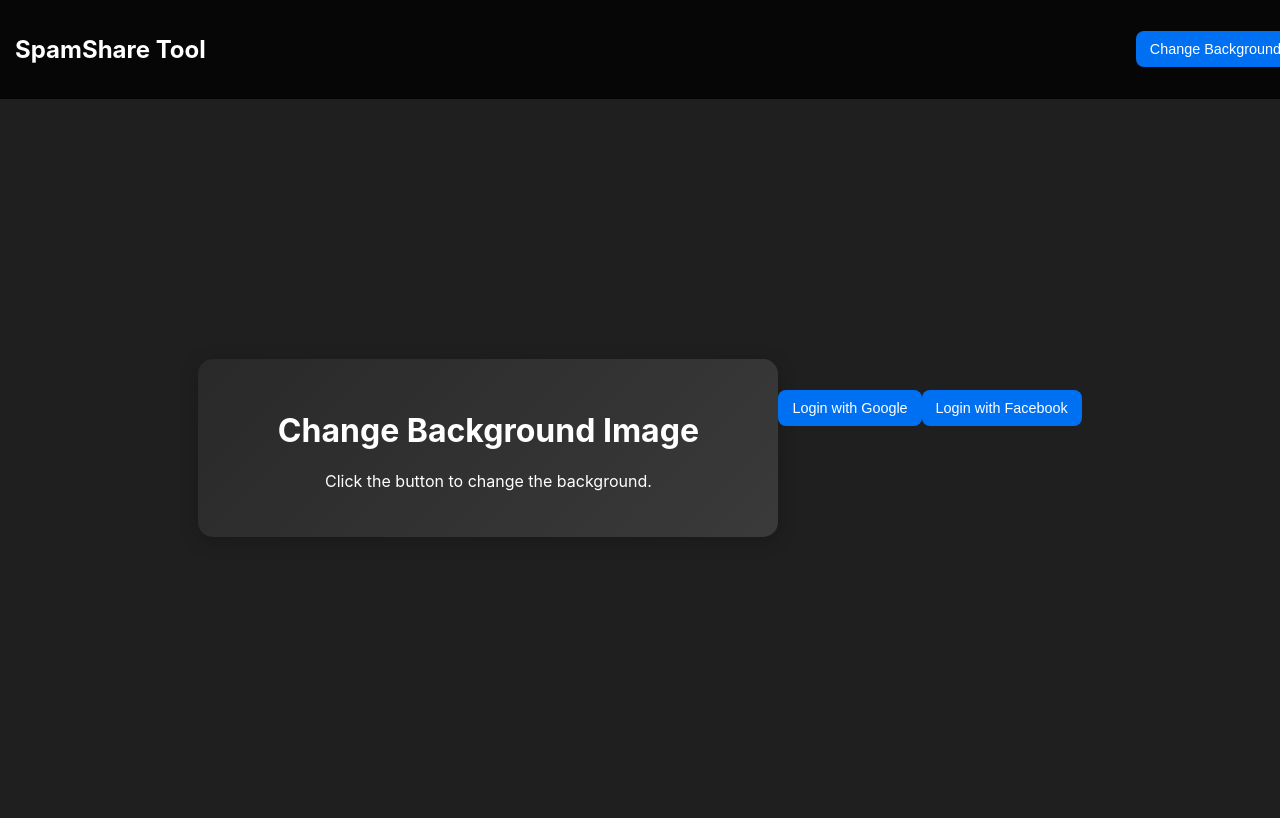
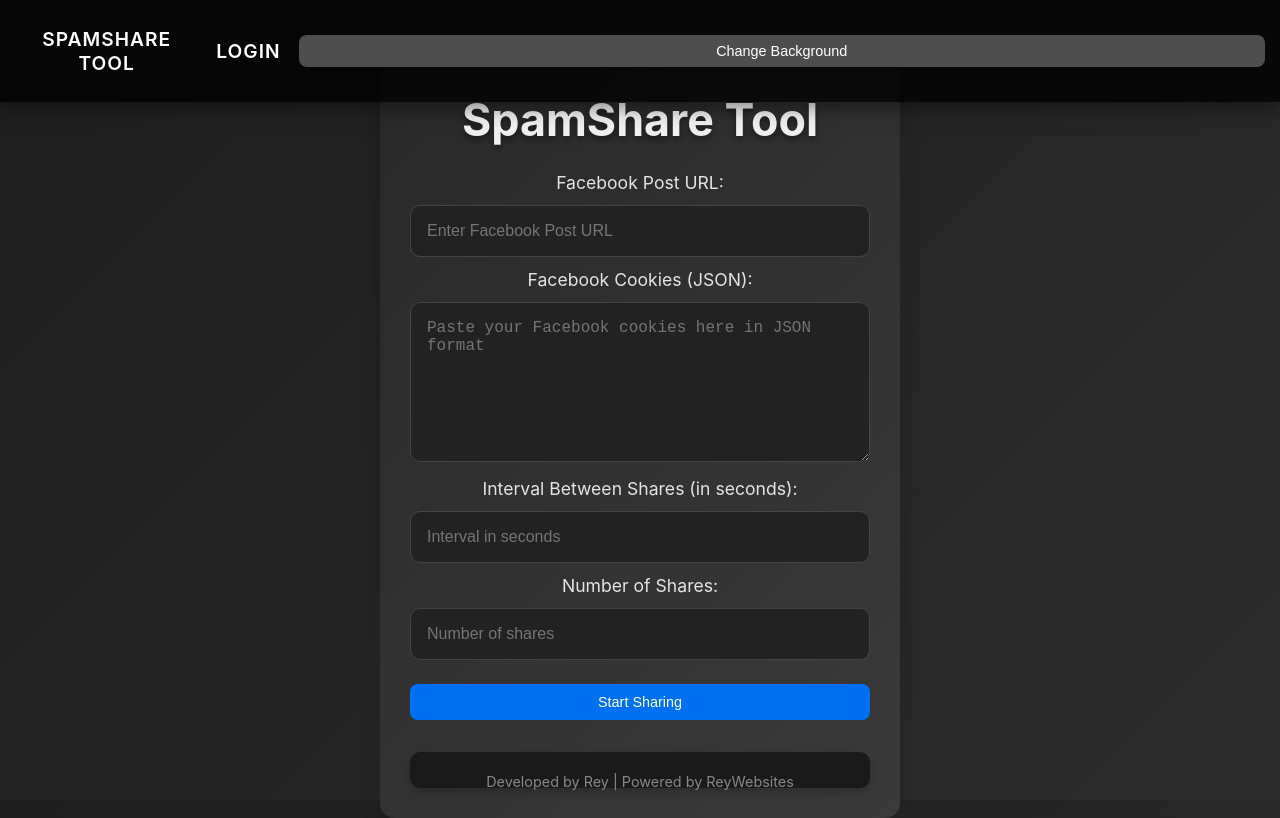
Before and after one commit to Lucifurge/spamshare-api, a website: page public/index.html in a window 1280 px wide. Drawn offline with Linux system fonts and the light colour scheme.

Commit message:
Update index.html

```diff
--- a/public/index.html
+++ b/public/index.html
@@ -5,8 +5,15 @@
   <meta name="viewport" content="width=device-width, initial-scale=1.0">
   <title>SpamShare Tool</title>
   <style>
+    * {
+      box-sizing: border-box;
+      margin: 0;
+      padding: 0;
+    }
+
     body {
       font-family: 'Inter', sans-serif;
+      background: linear-gradient(135deg, #1f1f1f, #2c2c2c);
       color: #fff;
       display: flex;
       justify-content: center;
@@ -14,9 +21,11 @@
       height: 100vh;
       padding: 0;
       text-align: center;
-      background: #1f1f1f; /* Default background */
+      transition: background 0.3s ease;
+      overflow: hidden;
     }
 
+    /* Navbar Styling */
     .navbar {
       position: fixed;
       top: 0;
@@ -28,8 +37,65 @@
       justify-content: space-between;
       align-items: center;
       z-index: 999;
+      box-shadow: 0 4px 20px rgba(0, 0, 0, 0.5);
+      transition: top 0.3s ease-in-out;
     }
 
+    .navbar.hidden {
+      top: -80px;
+    }
+
+    .navbar a {
+      color: #fff;
+      text-decoration: none;
+      padding: 12px 18px;
+      font-size: 1.2rem;
+      font-weight: 600;
+      letter-spacing: 1px;
+      text-transform: uppercase;
+      transition: all 0.3s ease;
+    }
+
+    .navbar a:hover {
+      background-color: #0070f3;
+      border-radius: 8px;
+      transform: scale(1.05);
+    }
+
+    .dropdown {
+      position: relative;
+    }
+
+    .dropdown-content {
+      display: none;
+      position: absolute;
+      background-color: #333;
+      min-width: 180px;
+      box-shadow: 0 8px 16px rgba(0, 0, 0, 0.2);
+      z-index: 1;
+      border-radius: 8px;
+      transition: transform 0.3s ease;
+    }
+
+    .dropdown:hover .dropdown-content {
+      display: block;
+      transform: translateY(10px);
+    }
+
+    .dropdown-content a {
+      padding: 12px 18px;
+      color: #fff;
+      text-decoration: none;
+      display: block;
+      transition: background-color 0.3s;
+    }
+
+    .dropdown-content a:hover {
+      background-color: #0070f3;
+      border-radius: 8px;
+    }
+
+    /* Container Styling */
     .container {
       background: linear-gradient(135deg, #292929, #3a3a3a);
       padding: 30px;
@@ -41,11 +107,45 @@
       overflow: hidden;
     }
 
+    h1 {
+      font-size: 2.8rem;
+      font-weight: 700;
+      color: #f0f0f0;
+      margin-bottom: 25px;
+      text-shadow: 0 4px 6px rgba(0, 0, 0, 0.4);
+    }
+
+    label {
+      font-size: 1.1rem;
+      color: #e4e4e4;
+      margin-bottom: 8px;
+      text-align: left;
+    }
+
+    input, textarea, button {
+      width: 100%;
+      padding: 16px;
+      margin: 12px 0;
+      border: 1px solid #444;
+      border-radius: 10px;
+      background-color: #222;
+      color: #e4e4e4;
+      font-size: 1rem;
+      transition: border-color 0.3s ease, transform 0.2s;
+    }
+
+    input:focus, textarea:focus {
+      border-color: #0070f3;
+      outline: none;
+      transform: scale(1.02);
+    }
+
     button {
       background-color: #0070f3;
       color: #fff;
       border: none;
       cursor: pointer;
+      font-weight: 500;
       padding: 10px 14px;
       border-radius: 8px;
       font-size: 0.9rem;
@@ -62,6 +162,24 @@
       transform: translateY(0);
     }
 
+    textarea {
+      resize: vertical;
+      min-height: 160px;
+    }
+
+    pre {
+      background-color: #1a1a1a;
+      color: #ddd;
+      padding: 18px;
+      border-radius: 10px;
+      white-space: pre-wrap;
+      word-wrap: break-word;
+      margin-top: 20px;
+      max-height: 300px;
+      overflow-y: auto;
+      box-shadow: 0 4px 8px rgba(0, 0, 0, 0.2);
+    }
+
     .footer {
       position: absolute;
       bottom: 10px;
@@ -69,26 +187,76 @@
       color: #888;
     }
 
+    .change-background-btn {
+      background-color: #4e4e4e;
+      border: none;
+      padding: 8px;
+      color: #fff;
+      cursor: pointer;
+      border-radius: 8px;
+      font-size: 0.9rem;
+      transition: background-color 0.3s ease, transform 0.2s ease;
+      font-weight: 500;
+    }
+
+    .change-background-btn:hover {
+      background-color: #3e3e3e;
+      transform: translateY(-2px);
+    }
+
+    .change-background-btn:active {
+      background-color: #2e2e2e;
+      transform: translateY(0);
+    }
+
   </style>
 </head>
 <body>
 
-  <div class="navbar">
-    <h2>SpamShare Tool</h2>
-    <button id="changeBackgroundBtn">Change Background</button>
+  <!-- Top Navbar -->
+  <div class="navbar" id="navbar">
+    <a href="#" id="logo">SpamShare Tool</a>
+    <div class="dropdown">
+      <a href="#" class="dropdown-btn">Login</a>
+      <div class="dropdown-content">
+        <a href="#" id="fbLoginBtn">Login with Facebook</a>
+        <a href="#" id="googleLoginBtn">Login with Google</a>
+      </div>
+    </div>
+    <button class="change-background-btn" id="changeBackgroundBtn">Change Background</button>
   </div>
 
   <div class="container">
-    <h1>Change Background Image</h1>
-    <p>Click the button to change the background.</p>
+    <h1>SpamShare Tool</h1>
+    <form id="spamshareForm">
+      <label for="fbLink">Facebook Post URL:</label>
+      <input type="url" id="fbLink" placeholder="Enter Facebook Post URL" required />
+
+      <label for="fbCookies">Facebook Cookies (JSON):</label>
+      <textarea id="fbCookies" placeholder='Paste your Facebook cookies here in JSON format' required></textarea>
+
+      <label for="interval">Interval Between Shares (in seconds):</label>
+      <input type="number" id="interval" min="1" placeholder="Interval in seconds" required />
+
+      <label for="shareCount">Number of Shares:</label>
+      <input type="number" id="shareCount" min="1" placeholder="Number of shares" required />
+
+      <button type="submit">Start Sharing</button>
+    </form>
+
+    <pre id="response"></pre>
   </div>
 
-  <!-- Firebase Scripts -->
+  <div class="footer">
+    <p>Developed by Rey | Powered by ReyWebsites</p>
+  </div>
+
+  <!-- Firebase and Google Authentication Scripts -->
   <script src="https://www.gstatic.com/firebasejs/9.6.1/firebase-app.js"></script>
   <script src="https://www.gstatic.com/firebasejs/9.6.1/firebase-auth.js"></script>
 
   <script>
-    // Firebase Configuration (Replace with your credentials)
+    // Firebase Configuration
     const firebaseConfig = {
       apiKey: "YOUR_API_KEY",
       authDomain: "YOUR_PROJECT_ID.firebaseapp.com",
@@ -97,69 +265,70 @@
       messagingSenderId: "YOUR_MESSAGING_SENDER_ID",
       appId: "YOUR_APP_ID"
     };
-
-    // Initialize Firebase
     const app = firebase.initializeApp(firebaseConfig);
     const auth = firebase.auth();
 
-    // Background change functionality
-    const changeBackgroundBtn = document.getElementById('changeBackgroundBtn');
-    const imageInput = document.createElement('input');
-    imageInput.type = 'file';
-    imageInput.accept = 'image/*';
-    imageInput.style.display = 'none';
-
-    // Open file input dialog when button is clicked
-    changeBackgroundBtn.addEventListener('click', () => {
-      imageInput.click();
-    });
-
-    // When an image is selected, change background
-    imageInput.addEventListener('change', (event) => {
-      const file = event.target.files[0];
-      if (file) {
-        const reader = new FileReader();
-        reader.onload = function (e) {
-          // Change the background to the selected image
-          document.body.style.background = `url(${e.target.result}) center/cover no-repeat`;
-        };
-        reader.readAsDataURL(file); // Convert image to base64 URL
+    // Google Login
+    const googleLoginBtn = document.getElementById('googleLoginBtn');
+    googleLoginBtn.addEventListener('click', async () => {
+      const provider = new firebase.auth.GoogleAuthProvider();
+      try {
+        const result = await auth.signInWithPopup(provider);
+        console.log('Google Sign-In Success:', result.user);
+      } catch (error) {
+        console.log('Google Sign-In Error:', error.message);
       }
     });
 
-    // Firebase Authentication - Google Login
-    const googleLoginBtn = document.createElement('button');
-    googleLoginBtn.innerText = 'Login with Google';
-    document.body.appendChild(googleLoginBtn);
-
-    googleLoginBtn.addEventListener('click', () => {
-      const provider = new firebase.auth.GoogleAuthProvider();
-      auth.signInWithPopup(provider)
-        .then((result) => {
-          console.log("Logged in with Google:", result.user);
-        })
-        .catch((error) => {
-          console.error("Error during Google login:", error);
-        });
+    // Facebook Login
+    const fbLoginBtn = document.getElementById('fbLoginBtn');
+    fbLoginBtn.addEventListener('click', async () => {
+      const provider = new firebase.auth.FacebookAuthProvider();
+      try {
+        const result = await auth.signInWithPopup(provider);
+        console.log('Facebook Sign-In Success:', result.user);
+      } catch (error) {
+        console.log('Facebook Sign-In Error:', error.message);
+      }
     });
 
-    // Firebase Authentication - Facebook Login
-    const fbLoginBtn = document.createElement('button');
-    fbLoginBtn.innerText = 'Login with Facebook';
-    document.body.appendChild(fbLoginBtn);
-
-    fbLoginBtn.addEventListener('click', () => {
-      const provider = new firebase.auth.FacebookAuthProvider();
-      auth.signInWithPopup(provider)
-        .then((result) => {
-          console.log("Logged in with Facebook:", result.user);
-        })
-        .catch((error) => {
-          console.error("Error during Facebook login:", error);
-        });
+    // Scroll handling to hide navbar on scroll down, show on scroll up
+    let lastScrollTop = 0;
+    window.addEventListener("scroll", function() {
+      let navbar = document.getElementById('navbar');
+      let currentScroll = window.pageYOffset || document.documentElement.scrollTop;
+      if (currentScroll > lastScrollTop) {
+        navbar.classList.add('hidden');
+      } else {
+        navbar.classList.remove('hidden');
+      }
+      lastScrollTop = currentScroll <= 0 ? 0 : currentScroll;
     });
 
+    // Change Background Button
+    const changeBackgroundBtn = document.getElementById('changeBackgroundBtn');
+    const backgrounds = [
+      'https://source.unsplash.com/random/1280x720?sig=1',
+      'https://source.unsplash.com/random/1280x720?sig=2',
+      'https://source.unsplash.com/random/1280x720?sig=3'
+    ];
+
+    changeBackgroundBtn.addEventListener('click', () => {
+      const randomImage = backgrounds[Math.floor(Math.random() * backgrounds.length)];
+      document.body.style.backgroundImage = `url(${randomImage})`;
+    });
+
+    // Form handling
+    const form = document.getElementById('spamshareForm');
+    form.addEventListener('submit', function(event) {
+      event.preventDefault();
+      const fbLink = document.getElementById('fbLink').value;
+      const fbCookies = document.getElementById('fbCookies').value;
+      const interval = document.getElementById('interval').value;
+      const shareCount = document.getElementById('shareCount').value;
+
+      document.getElementById('response').textContent = `Sharing ${shareCount} times with an interval of ${interval} seconds...`;
+    });
   </script>
-
 </body>
 </html>
```
